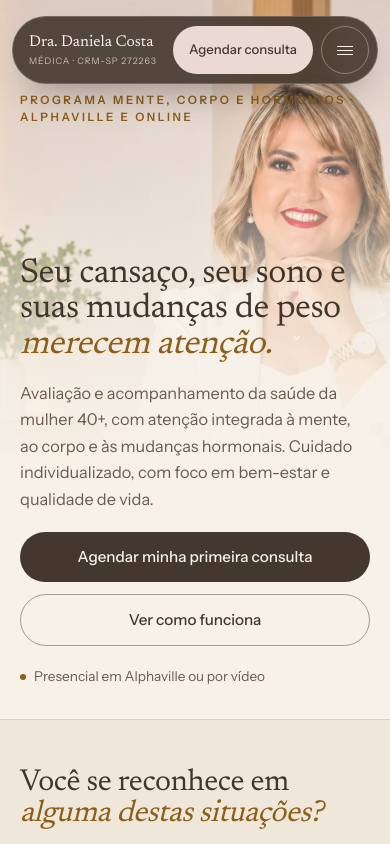
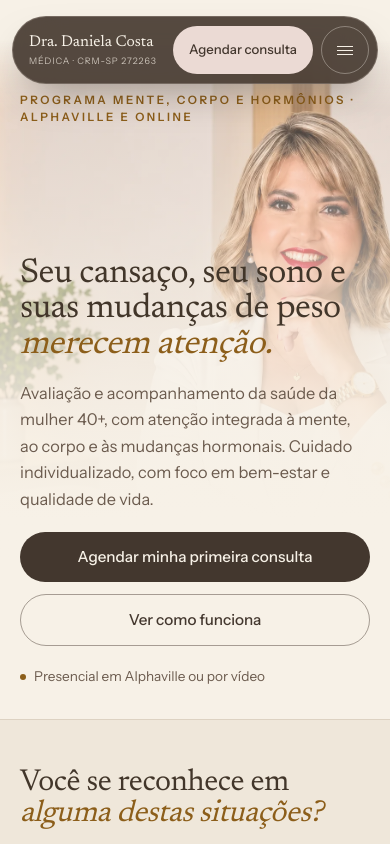
Before and after one commit to Zynta-Ecossistema/dra-daniela-costa-site, a Next.js app: page / in a window 390 px wide. Shown: the top 844 px of the page. Built offline with nearby package versions, Linux system fonts and the light colour scheme.

Commit message:
Foto do banner mobile mais abaixo, com esmaecimento no topo

```diff
--- a/app/globals.css
+++ b/app/globals.css
@@ -155,8 +155,8 @@ body {
   mask-image: linear-gradient(to right, transparent 0%, #000 38%);
 }
 .hero-photo-m {
-  -webkit-mask-image: linear-gradient(to bottom, #000 0%, #000 45%, transparent 100%);
-  mask-image: linear-gradient(to bottom, #000 0%, #000 45%, transparent 100%);
+  -webkit-mask-image: linear-gradient(to bottom, transparent 0%, #000 14%, #000 45%, transparent 100%);
+  mask-image: linear-gradient(to bottom, transparent 0%, #000 14%, #000 45%, transparent 100%);
 }
 
 .grain::after {
--- a/components/Hero.tsx
+++ b/components/Hero.tsx
@@ -21,7 +21,7 @@ export function Hero() {
       </div>
 
       {/* celular: a foto fica atrás do texto, esmaecendo para baixo */}
-      <div className="hero-photo-m absolute -right-[16%] top-0 h-[480px] w-[116%] lg:hidden">
+      <div className="hero-photo-m absolute -right-[16%] top-[40px] h-[480px] w-[116%] lg:hidden">
         <Image
           src="/img/dra-banner-v3.webp"
           alt="Dra. Daniela Costa, médica, em consultório"
```
